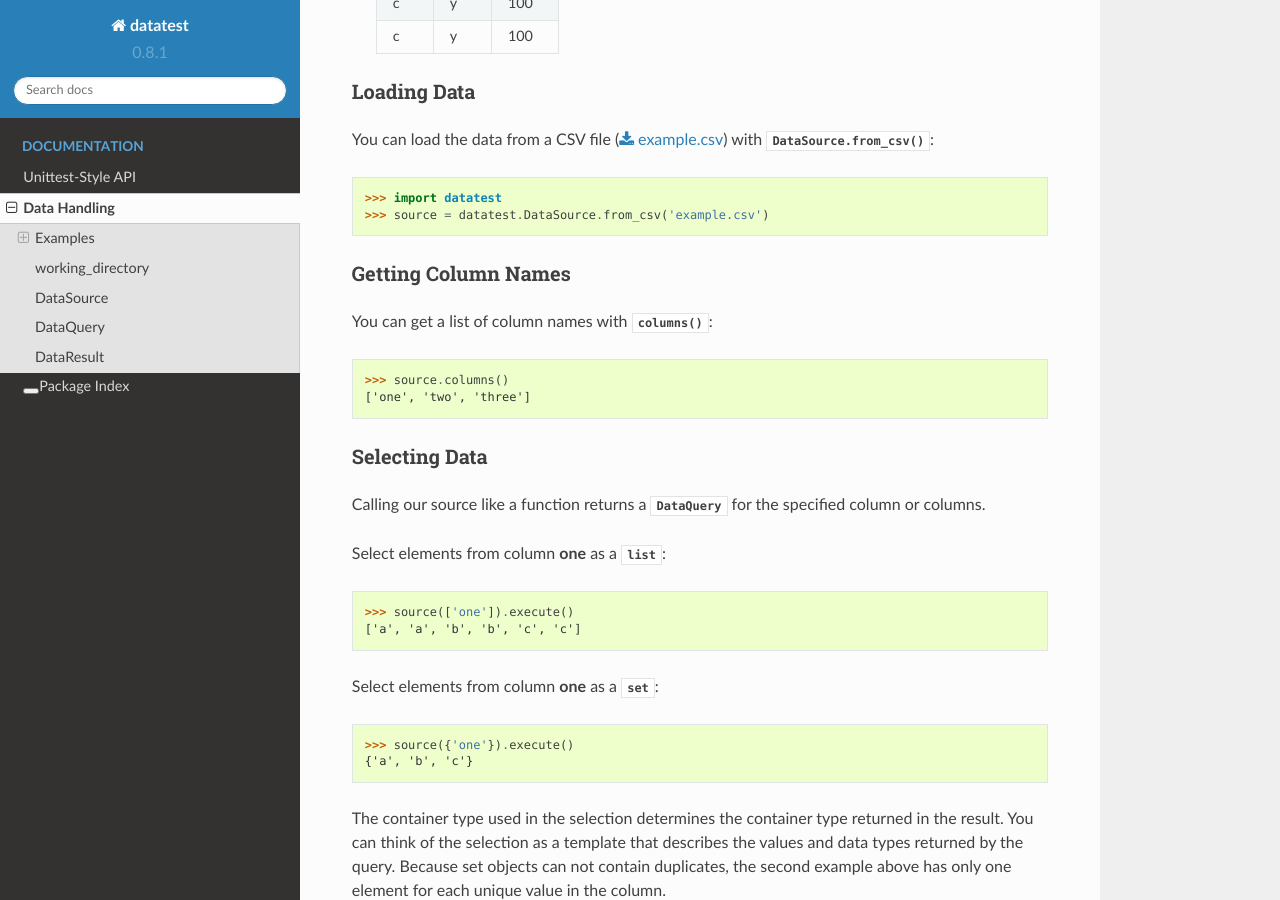
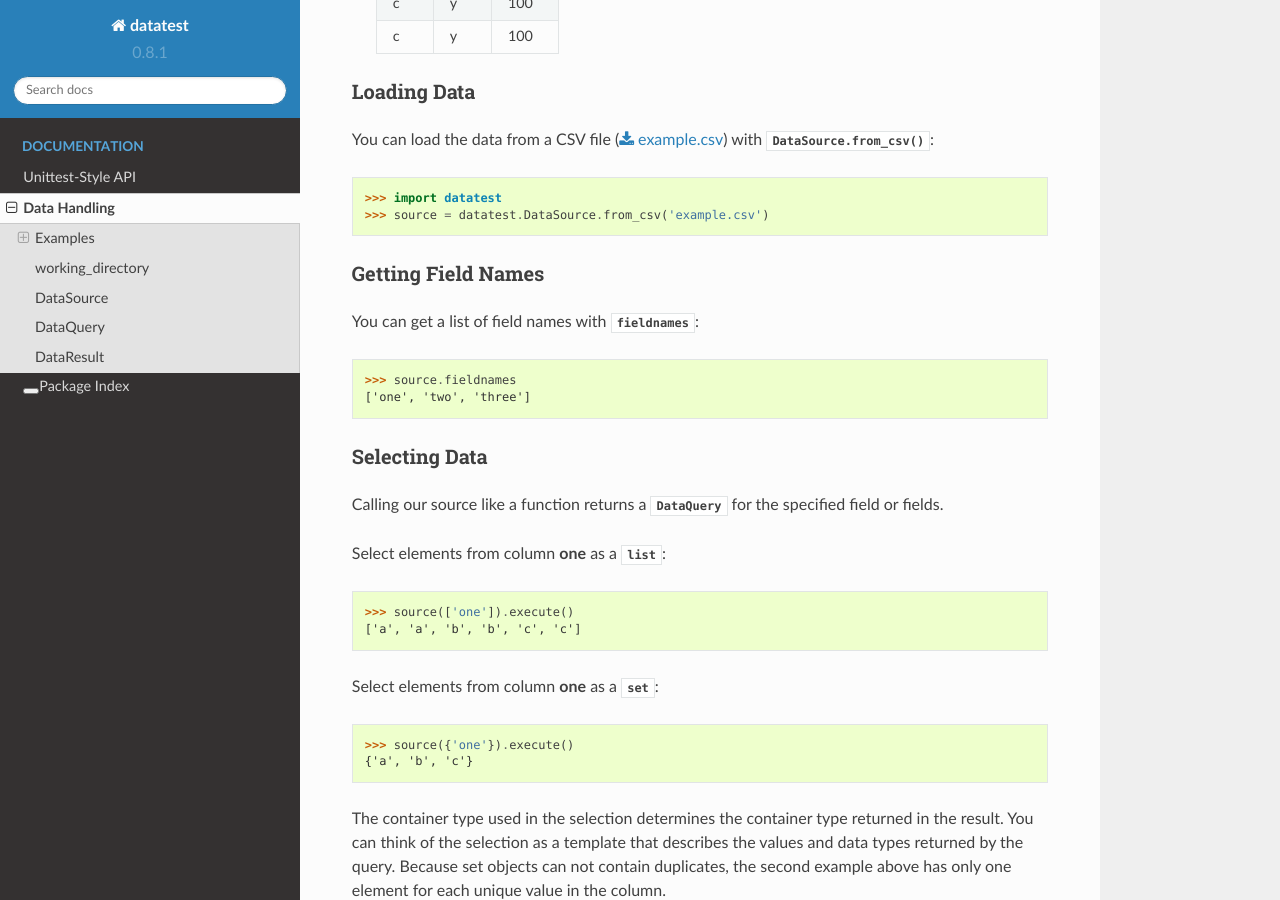
Before and after one commit to shawnbrown/datatest, a Sphinx documentation site: the page built from docs/data_handling.rst, in a window 1280 px wide and 900 px high, scrolled down 588 px. Built offline with Sphinx 7.4.7 and the Read the Docs theme 2.0.0, drawn with Linux system fonts in a browser that asks for light colours.

Commit message:
Replace "columns()" method with "fieldnames" property in DataSource. This change more closely mirrors existing terminology in the Standard Library (DictReader.fieldnames and namedtuple._fields). It also avoids begging the question "if there is a columns() method, then is there a rows() method, too?".

```diff
--- a/docs/data_handling.rst
+++ b/docs/data_handling.rst
@@ -53,13 +53,13 @@ You can load the data from a CSV file (:download:`example.csv
     >>> source = datatest.DataSource.from_csv('example.csv')
 
 
-Getting Column Names
-====================
+Getting Field Names
+===================
 
-You can get a list of column names with :meth:`columns()
-<DataSource.columns>`::
+You can get a list of field names with :attr:`fieldnames
+<DataSource.fieldnames>`::
 
-    >>> source.columns()
+    >>> source.fieldnames
     ['one', 'two', 'three']
 
 
@@ -67,7 +67,7 @@ Selecting Data
 ==============
 
 Calling our source like a function returns a :class:`DataQuery`
-for the specified column or columns.
+for the specified field or fields.
 
 Select elements from column **one** as a :py:class:`list`::
 
@@ -274,7 +274,7 @@ DataSource
 
     .. automethod:: from_excel
 
-    .. automethod:: columns(type=list)
+    .. autoattribute:: fieldnames
 
     .. automethod:: __call__
 
```
Also changed, not shown: 4 other files.
